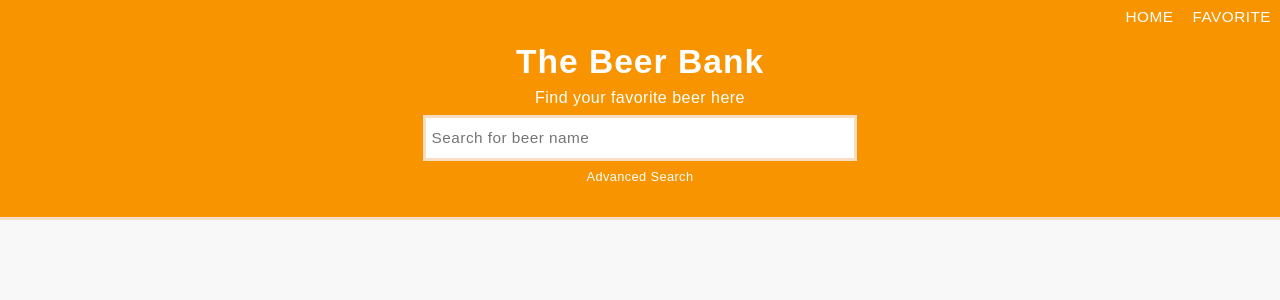
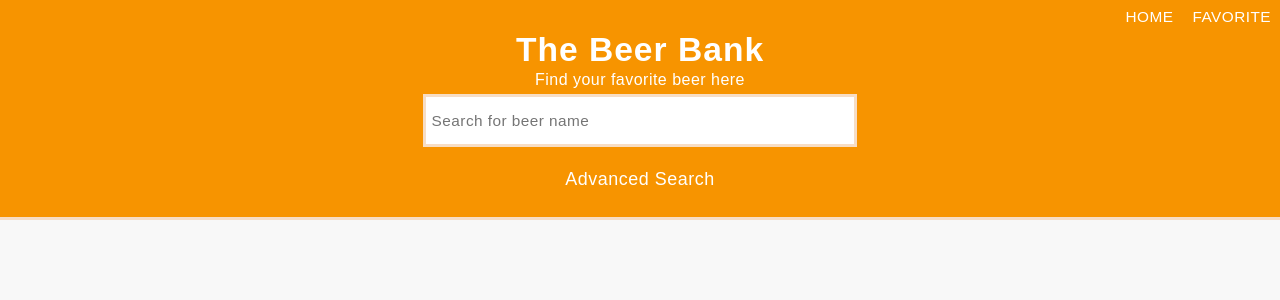
Before and after one commit to yosifovdimitar/BeerBank, a PHP site: page / in a window 1280 px wide. Shown: the top 300 px of the page. Run offline with PHP 8.4, Linux system fonts and the light colour scheme.

Commit message:
CSS fixes

```diff
--- a/css/main.css
+++ b/css/main.css
@@ -54,10 +54,9 @@ bb-main-header {
     border-bottom: #f7ddc4;
     border-bottom-style: inset;
     z-index: 0;
-
     display: grid;
-    grid-template-rows: min-content 0.12fr repeat(3, min-content);
-    grid-gap: 1vmin;
+    grid-template-rows: repeat(6, min-content);
+    grid-gap: 0.3vmin;
 }
 
 bb-main-list-container {
@@ -136,14 +135,14 @@ bb-item-element:hover {
 
 .bb-detailed-item-description {
     grid-row: 5;
-    font-size: 1.3vmax;
+    font-size: 1.4vmax;
 }
 
 .bb-best-served-with {
     grid-row: 6;
     color: #7a7a7a;
     font-weight: bold;
-    font-size: 1.4vmax;
+    font-size: 1.5vmax;
 }
 
 .bb-item-ibu-container {
@@ -230,14 +229,14 @@ bb-item-element:hover {
     grid-row: 1;
     color: #f79400;
     font-weight: bold;
-    font-size: 1.7vmax;
+    font-size: 1.8vmax;
 }
 
 .bb-detailed-item-food-pairing {
     grid-column: 2;
     grid-row: 7;
     padding-left: 6vmin;
-    font-size: 1.3vmax;
+    font-size: 1.4vmax;
 }
 
 .bb-you-might-also-like {
@@ -399,6 +398,7 @@ bb-item-element:hover {
     justify-self: center;
     color: white;
     font-size: 2vmin;
+    padding-bottom: 0.2vmax;
 }
 
 .bb-search-bar-input {
@@ -407,7 +407,7 @@ bb-item-element:hover {
     font-size: 1.2vmax;
     text-align: start;
     width: 33vw;
-    height: 5vh;
+    height: 3.7vmax;
     padding-left: 0.7vmin;
     border-width: 0.4vmin;
     border-style: solid;
@@ -418,9 +418,12 @@ bb-item-element:hover {
     grid-row: 6;
     color: white;
     justify-self: center;
-    font-size: 1vmax;
+    align-self: center;
+    font-size: 1.4vmax;
     cursor: pointer;
     user-select: none;
+    padding-top: 1.5vmax;
+    padding-bottom: 0.2vmax;
 }
 
 .bb-advanced-inputs-container {
@@ -431,7 +434,8 @@ bb-item-element:hover {
 }
 
 .bb-input-container {
-    padding: 1vmin;
+    padding-left: 1vmin;
+    padding-right: 1vmin;
     display: grid;
 }
 
@@ -451,10 +455,11 @@ bb-item-element:hover {
 
 .bb-clear-values-container {
     justify-self: center;
+    align-self: center;
     grid-row: 8;
     color: white;
-    font-size: 1.3vmax;
-    padding-bottom: 1vmin;
+    font-size: 1.4vmax;
+    padding: 0.5vmax;
     cursor: pointer;
     user-select: none;
 }
```
